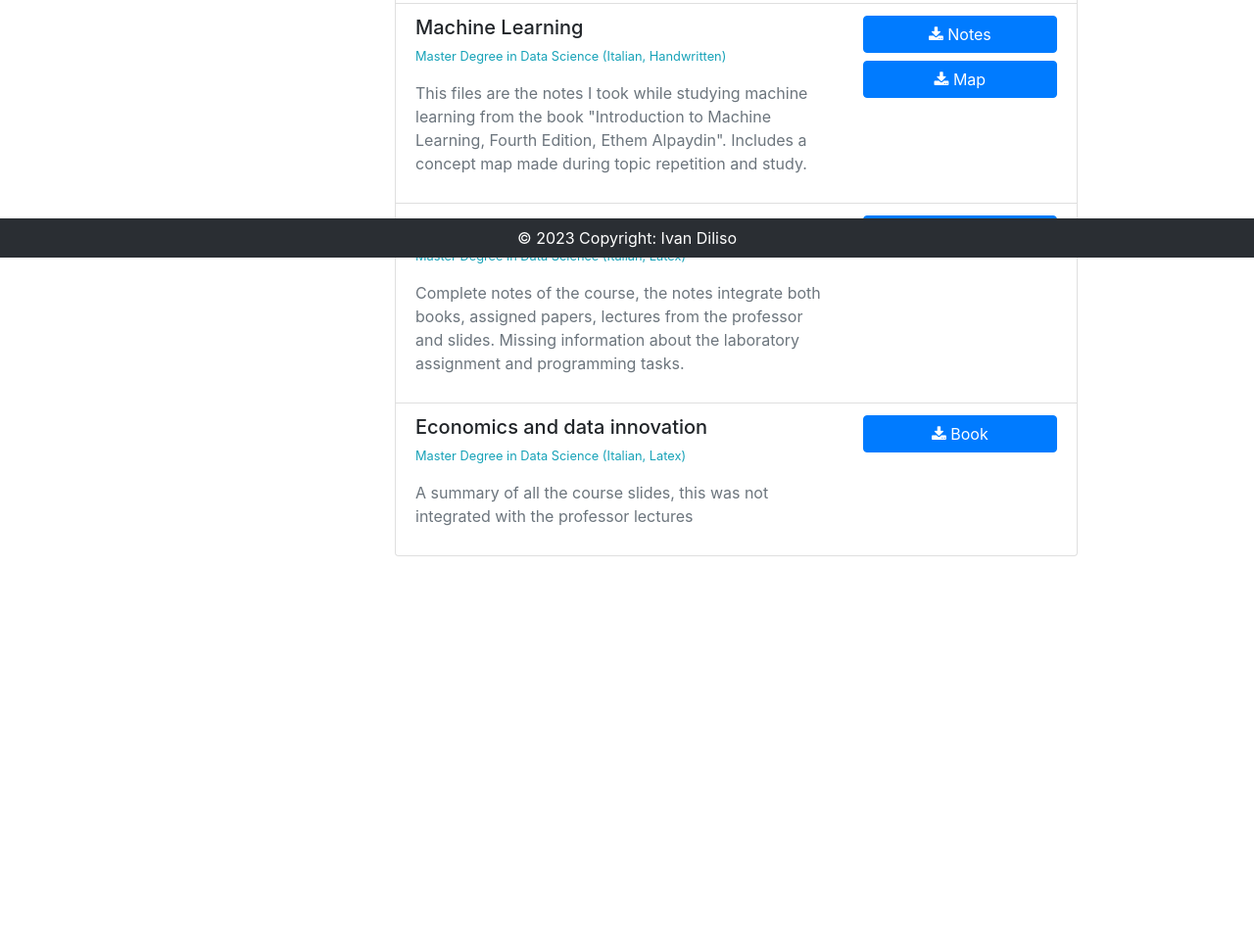
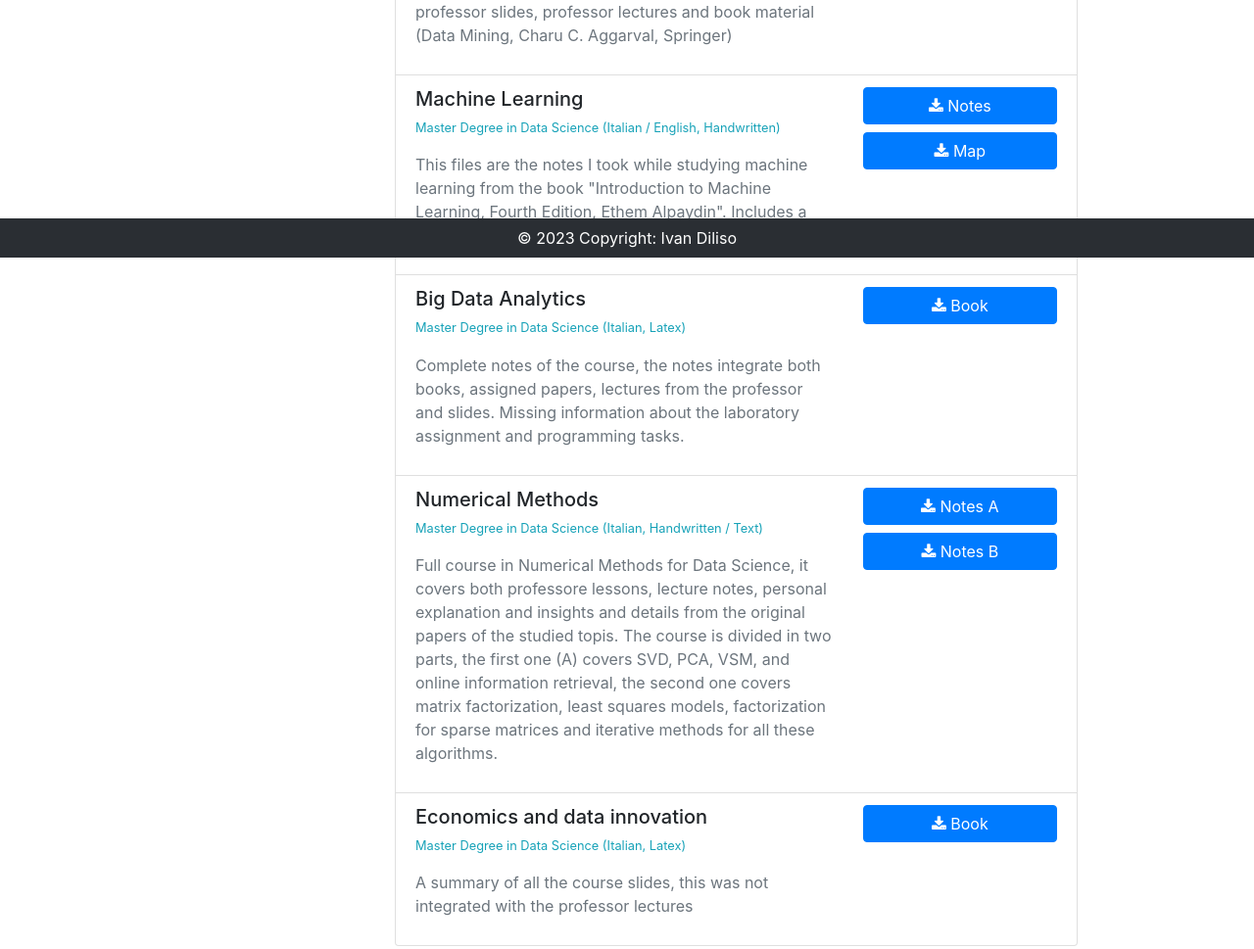
Before and after one commit to holderekt/holderekt.github.io, a plain HTML site: page pages/study.html in a window 1280 px wide. Shown: the part 537-1506 px from the top of the page at 98% size. Before the commit the page ends 1165 px from the top, so only its background shows below. Drawn offline with nearby package versions, Linux system fonts and the light colour scheme; some icons are missing.

Commit message:
Numerical methods material

```diff
--- a/pages/study.html
+++ b/pages/study.html
@@ -114,7 +114,9 @@
                 <!-- Contenuti principali -->
                 <h2><p class="font-weight-bold">Study materials and notes</p></h2>
                 <hr class="hr bg-info"  />
-                <p>In this section I will list all of the Latex materials I created to study for my University courses. Most of the books available are in Italian, and some of them are hand written. I take no responsibility on the information and data wrote in these materials. The notes will not be updated and are all related to the academic year 2021/2022. Some notes have some bonus chapter for integrating 21/22 notes with 2022/2023 notes. </p>
+                <p>In this section I will list all of the Latex materials I created to study for my University courses. Most of the books available are in Italian, and some of them are hand written. I take no responsibility on the information and data wrote in these materials. The notes will not be updated and are all related to the academic year 2021/2022. Some notes have some bonus chapter for integrating 21/22 notes with 2022/2023 notes. . </p>
+
+                <p class="text-secondary"><small><i class="fa-solid fa-triangle-exclamation"></i> The color pattern is usually black for formal notes and grey for personal notes or personal explanation of some concepts. Blue is used to note further details about  specific topics or theorems.  The handwritten and hybrid notes are not print-ready, some pages are longer or differntly aligned</small></p>
 
                 <div class="container-fluid custom-container">
                     <ul class="list-group  mt-3">
@@ -137,7 +139,7 @@
                             <div class="row">
                                 <div class="col-8">
                                     <h5>Machine Learning</h3>
-                                    <p class="text-info"><small>Master Degree in Data Science (Italian, Handwritten)</small></p>
+                                    <p class="text-info"><small>Master Degree in Data Science (Italian / English, Handwritten)</small></p>
                                     <p class="text-secondary">This files are the notes I took while studying machine learning from the book "Introduction to Machine Learning, Fourth Edition, Ethem Alpaydin". Includes a concept map made during topic repetition and study.  </p>
                                 </div>
                                 <div class="col-4 btn-wrapper">
@@ -157,6 +159,21 @@
                                 </div>
                                 <div class="col-4 btn-wrapper">
                                     <button type="submit" class="btn btn-primary btn-block" download="BigDataNotes.pdf" onclick="window.open('../assets/content/BigData.pdf')"><i class="fa fa-download"></i> Book</button>
+                                </div>
+                            </div>
+                        </li>
+
+
+                        <li class="list-group-item ">
+                            <div class="row">
+                                <div class="col-8">
+                                    <h5>Numerical Methods</h3>
+                                    <p class="text-info"><small>Master Degree in Data Science (Italian, Handwritten / Text)</small></p>
+                                    <p class="text-secondary"> Full course in Numerical Methods for Data Science, it covers both professore lessons, lecture notes, personal explanation and insights and details from the original papers of the studied topis. The course is divided in two parts, the first one (A) covers SVD, PCA, VSM, and online information retrieval, the second one covers matrix factorization, least squares models, factorization for sparse matrices and iterative methods for all these algorithms.</p>
+                                </div>
+                                <div class="col-4 btn-wrapper">
+                                    <button type="submit" class="btn btn-primary mb-1 btn-block" download="DataMiningNotes.pdf" onclick="window.open('../assets/content/MDSA.pdf')"><i class="fa fa-download"></i> Notes A</button>
+                                    <button type="submit" class="btn btn-primary btn-block" download="DataMiningNotes.pdf" onclick="window.open('../assets/content/MDSB.pdf')"><i class="fa fa-download"></i> Notes B</button>
                                 </div>
                             </div>
                         </li>
```
Also changed, not shown: pages/academic.html (+1 -1 lines).
